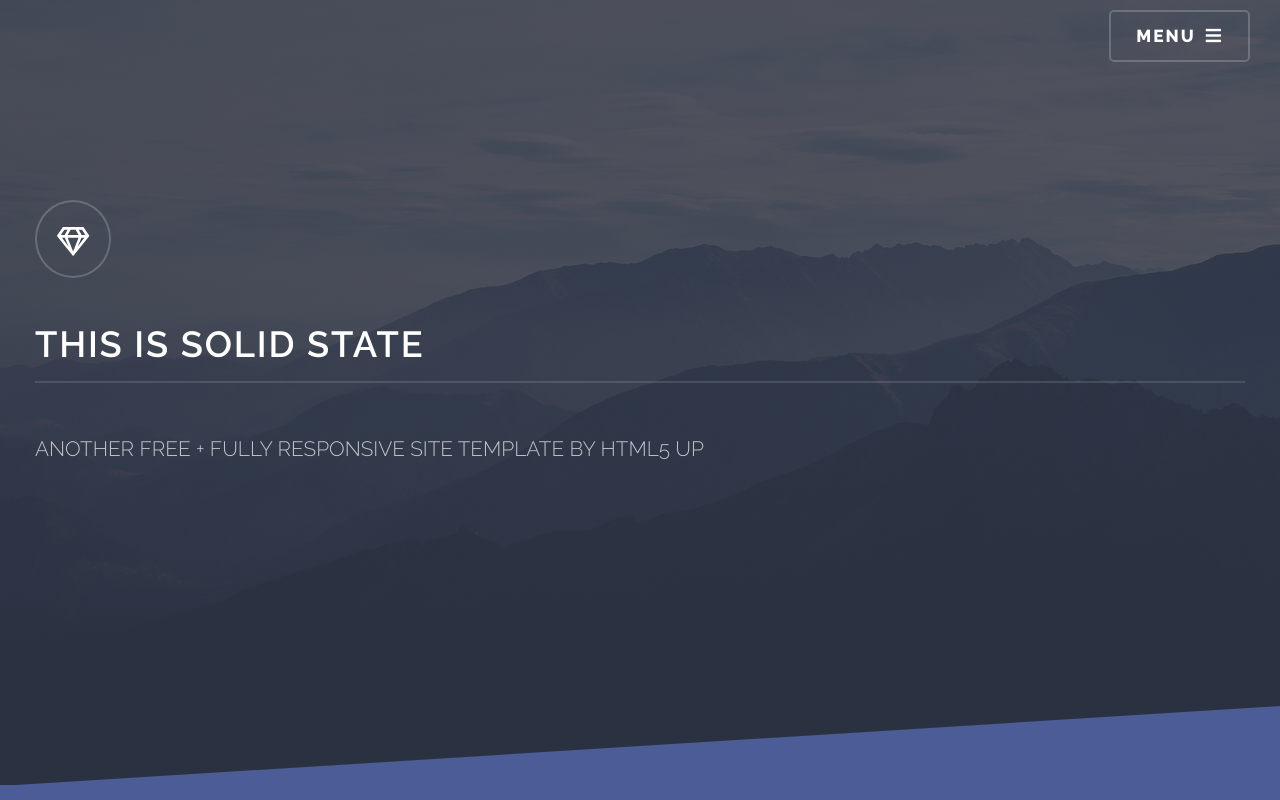
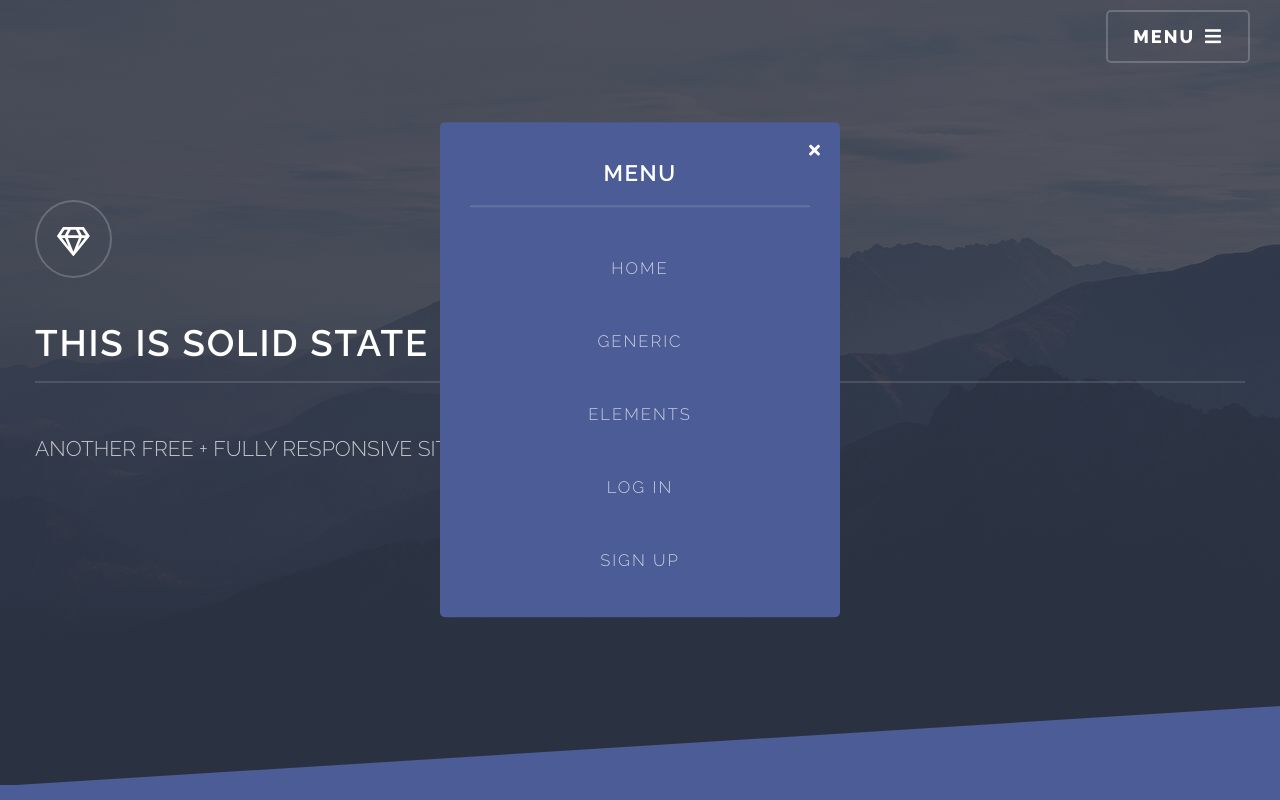
Before and after one commit to hleppps/solid-state-template, a website built with webpack: page src/pugs/index.pug in a window 1280 px wide. Shown: the top 800 px of the page. Built offline with nearby package versions, Linux system fonts and the light colour scheme.

Commit message:
menu wo functionality

```diff
--- a/src/pugs/index.pug
+++ b/src/pugs/index.pug
@@ -1,9 +1,11 @@
 doctype html
 html(lang='en')
   head
+    meta(name="viewport" content="width=device-width, initial-scale=1.0")
     meta(charset='UTF-8')
     title Solid State
   body
+    include pop-up_elements.pug
     include header.pug
     include main.pug
     include footer.pug
--- /dev/null
+++ b/src/pugs/pop-up_elements.pug
@@ -0,0 +1,9 @@
+//- NAVIGATION
+
+nav.nav
+  i(class="nav__close-btn close-btn fa fa-times")
+  h3.nav__heading MENU
+  ul.nav__list
+    each val in ['HOME', 'GENERIC', 'ELEMENTS', 'LOG IN', 'SIGN UP']
+      li.nav__list_item
+        a(class='nav__list_item_link' href='')= val
--- a/src/styles/header.less
+++ b/src/styles/header.less
@@ -14,6 +14,12 @@
   padding   : 10px 30px;
 }
 
+@media screen and (max-width: 740px) {
+  .header {
+    padding   : 20px 30px;
+  }
+}
+
 .header_show {
   background-color: rgba(53, 56, 73, 0.95);
 
@@ -24,7 +30,7 @@
 }
 
 .header__button {
-  .responsive-font(18, 15);
+  .responsive-font(18, 19);
   font-weight   : 700;
   letter-spacing: 2px;
   line-height: inherit;
--- a/src/styles/main.less
+++ b/src/styles/main.less
@@ -18,7 +18,6 @@
 .main__posts_list__heading_icon {
   .responsive-font(32);
 
-  color        : @colorWhite;
   border       : 2px solid rgba(255, 255, 255, .2);
   border-radius: 100%;
 
@@ -28,15 +27,14 @@
 
 @media screen and (max-width: 500px) {
   .main__posts_list__heading_icon {
-    padding      : 20px 15px 15px 15px;
+    padding: 20px 15px 15px 15px;
   }
 }
 
 .main__posts_list__heading_base {
-  color        : @colorWhite;
   border-bottom: 2px solid rgba(255, 255, 255, .125);
 
-  .responsive-font(40, 22);
+  .responsive-font(40, 24 );
   font-weight   : 600;
   letter-spacing: .05em;
 
@@ -49,8 +47,6 @@
   .responsive-font(22);
   opacity    : .7;
   font-weight: 300;
-
-  color: @colorWhite;
 
   margin-bottom: 40px;
 }
@@ -84,7 +80,7 @@
 
 .main__posts_list__post {
   .width-limiter;
-  padding-top: 60px;
+  padding-top   : 60px;
   padding-bottom: 25px;
 
   display: flex;
@@ -93,22 +89,30 @@
 @media screen and (max-width: 500px) {
   .main__posts_list__post__wrapper:nth-child(2n+1) .main__posts_list__post {
     flex-direction: column;
-    align-items: flex-end;
+    align-items   : flex-end;
   }
 
   .main__posts_list__post {
     flex-direction: column;
 
-    padding-top: 10px;
+    padding-top   : 10px;
     padding-bottom: 10px;
   }
 }
 
 .main__posts_list__post_image {
   border-radius: 100%;
-  max-width: min(40vw, 50%);
-  height: 100%;
-  max-height: 80%;
+  width        : min(30%, 30vw);
+}
+
+@media screen and (max-width: 900px) {
+  .main__posts_list__post_image {
+    max-width : 35vw;
+    max-height: 35vw;
+
+    width : 100%;
+    height: 100%;
+  }
 }
 
 @media screen and (max-width: 500px) {
@@ -163,7 +167,6 @@
   .responsive-font(20, 18);
   font-weight: 600;
 
-  color        : @colorWhite;
   border-bottom: solid 2px rgba(255, 255, 255, 0.125);
 
   padding-bottom: 25px;
@@ -174,11 +177,10 @@
 
 .main__posts_list__post_text__paragraph {
   .responsive-font(18, 14, 35, 25);
-  font-weight   : 400;
-  letter-spacing: .5px;
+  font-weight      : 400;
+  letter-spacing   : .5px;
   // line-height   : 35px;
 
-  color  : @colorWhite;
   opacity: .9;
 
   margin-bottom: 20px;
@@ -198,7 +200,6 @@
     .fa-icon;
     .fas;
     content      : @fa-var-angle-right;
-    color        : @colorWhite;
     border       : 1.8px solid rgba(255, 255, 255, .2);
     border-radius: 100%;
 
@@ -229,7 +230,6 @@
   font-weight   : 600;
   letter-spacing: .8px;
 
-  color        : @colorWhite;
   border-bottom: solid 2px rgba(255, 255, 255, 0.125);
 
   padding-bottom: 25px;
@@ -241,7 +241,6 @@
   font-weight   : 400;
   letter-spacing: .3px;
 
-  color  : @colorWhite;
   opacity: .85;
 
   margin-bottom: 55px;
@@ -289,7 +288,6 @@
   font-weight   : 600;
   letter-spacing: .8px;
 
-  color        : @colorWhite;
   border-bottom: solid 1px rgba(255, 255, 255, 0.2);
 
   padding-bottom: 20px;
@@ -301,7 +299,6 @@
   font-weight   : 400;
   letter-spacing: .3px;
 
-  color  : @colorWhite;
   opacity: .85;
 
   margin-bottom: 50px;
@@ -312,7 +309,7 @@
   font-weight   : 800;
   letter-spacing: .8px;
 
-  color          : @colorWhite;
+  color: @colorWhite;
   text-decoration: none;
 
   &::before {
@@ -321,7 +318,6 @@
     .fa-icon;
     .fas;
     content      : @fa-var-angle-right;
-    color        : @colorWhite;
     border       : 1.8px solid rgba(255, 255, 255, .2);
     border-radius: 100%;
 
@@ -371,7 +367,6 @@
   font-weight   : 600;
   letter-spacing: .8px;
 
-  color        : @colorWhite;
   border-bottom: solid 2px rgba(255, 255, 255, 0.125);
 
   padding-bottom: 25px;
@@ -384,7 +379,6 @@
   letter-spacing: .3px;
   line-height   : 35px;
 
-  color  : @colorWhite;
   opacity: .85;
 
   margin-bottom: 55px;
@@ -407,22 +401,20 @@
 
 .main__contact__content_input_title {
   .responsive-font(18);
-  font-weight: 600;
+  font-weight   : 600;
   letter-spacing: .6px;
 
-  color: @colorWhite;
 
   margin-bottom: 15px;
 }
 
 .main__contact__content__input_textfield {
   background-color: transparent;
-  color: @colorWhite;
 
-  border: solid 2px rgba(255, 255, 255, 0.2);
+  border       : solid 2px rgba(255, 255, 255, 0.2);
   border-radius: 5px;
 
-  box-sizing   : border-box;
+  box-sizing: border-box;
 
   width        : 100%;
   padding      : 20px 20px;
@@ -449,7 +441,7 @@
   .responsive-font(17);
   font-weight   : 600;
   letter-spacing: .5px;
-  opacity: .9;
+  opacity       : .9;
 
   color           : @colorWhite;
   background-color: transparent;
@@ -472,23 +464,22 @@
 }
 
 .main__contact__content__info_text__wrapper {
-  display : flex;
+  display    : flex;
   align-items: center;
 }
 
 .main__contact__content__info_logo {
   .responsive-font(18);
 
-  display : flex;
-  align-items: center;
+  display        : flex;
+  align-items    : center;
   justify-content: center;
 
-  color : @colorWhite;
-  border: solid 2px rgba(255, 255, 255, 0.2);
-  border-radius :100%;
+  border       : solid 2px rgba(255, 255, 255, 0.2);
+  border-radius: 100%;
 
-  width : 40px;
-  height : 40px;
+  width       : 40px;
+  height      : 40px;
   margin-right: 20px;
 }
 
@@ -498,13 +489,13 @@
   letter-spacing: .3px;
   line-height   : 35px;
 
-  display : flex;
+  display       : flex;
   flex-direction: column;
 
   text-decoration: none;
-  color  : @colorWhite;
-  opacity: .85;
+  color          : @colorWhite;
+  opacity        : .85;
 
-  margin-top: 20px;
+  margin-top   : 20px;
   margin-bottom: 20px;
 }
--- /dev/null
+++ b/src/styles/pop-up_elements.less
@@ -0,0 +1,70 @@
+// NAVIGATION
+
+.nav {
+  background-color: #4c5c96;
+  border-radius   : 5px;
+
+  position : fixed;
+  z-index  : 10;
+  left     : 50%;
+  top      : 40%;
+  transform: translate(-50%, -40%);
+
+  display       : flex;
+  flex-direction: column;
+  align-items   : center;
+
+  box-sizing: border-box;
+  width     : 90vw;
+  max-width : 400px;
+  padding   : 20px 30px;
+
+  // display: none;
+}
+
+.nav__close-btn {
+  position : absolute;
+  cursor: pointer;
+  right : 20px;
+  top: 20px
+}
+
+.nav__heading {
+  .responsive-font(23, 20);
+  letter-spacing: 1.5px;
+  font-weight   : 600;
+  border-bottom : 2px solid rgba(255, 255, 255, 0.125);
+
+  text-align   : center;
+  padding      : 15px 0;
+  margin-bottom: 25px;
+  width        : 100%;
+}
+
+.nav__list {
+  width: 100%;
+}
+
+.nav__list_item {
+  width: 100%;
+}
+
+.nav__list_item_link {
+  display   : block;
+  text-align: center;
+
+  .responsive-font(17, 15);
+  font-weight: 300;
+  letter-spacing: 2px;
+  color          : rgba(255, 255, 255, 0.7);
+  text-decoration: none;
+  border-radius  : 5px;
+
+  padding-top   : 20px;
+  padding-bottom: 20px;
+  width         : 100%;
+
+  &:hover {
+    background-color: #45558d;
+  }
+}
--- a/src/styles/style.less
+++ b/src/styles/style.less
@@ -1,5 +1,6 @@
 @import "Raleway.css";
 @import "reset.css";
+@import "pop-up_elements.less";
 @import "header.less";
 @import "main.less";
 @import "footer.less";
@@ -23,6 +24,7 @@ body {
     z-index: -10;
   }
 
+  color: @colorWhite;
   font-family: "Raleway";
   background-color: #2e3141;
 }
@@ -71,7 +73,7 @@ body {
   }
 }
 
-.responsive-font(@pcSize, @mobSize : 16, @pcHeight : 35, @mobHeight : 25) {
+.responsive-font(@pcSize, @mobSize : 18, @pcHeight : 35, @mobHeight : 25) {
   @addSize   : @pcSize - @mobSize;
   @addHeight : @pcHeight - @mobHeight;
   @mobSizePx : unit(@mobSize, px);
```
